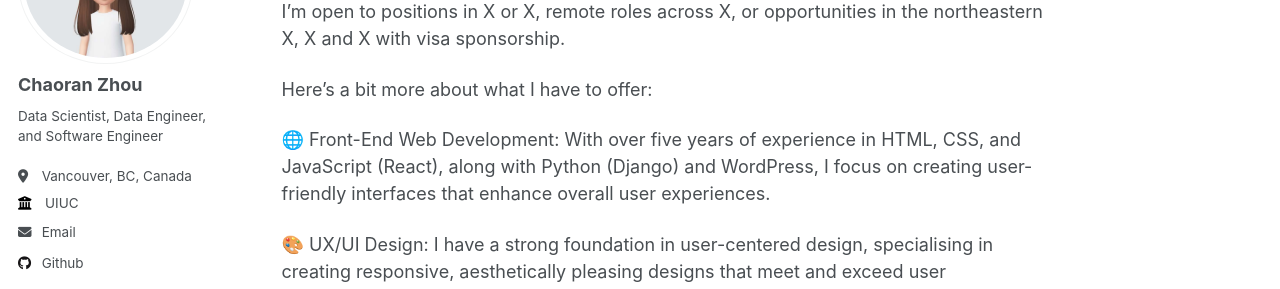
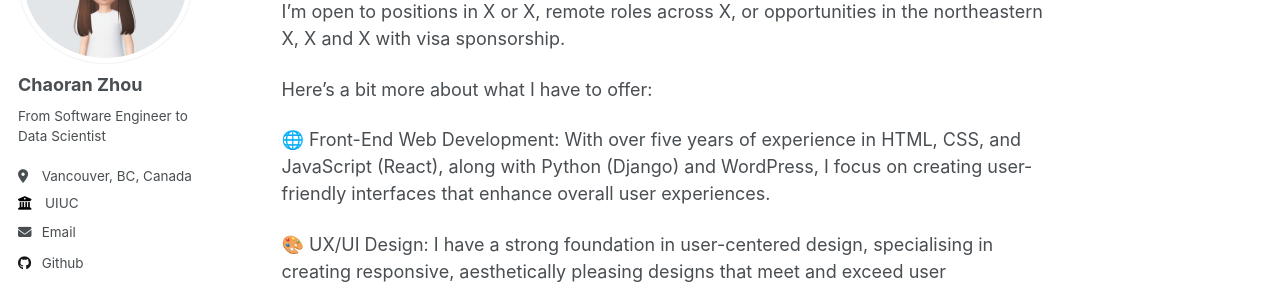
Before and after one commit to ranranrunforit/ranranrunforit.github.io, a Jekyll site: the page built from _pages/home.md, in a window 1280 px wide. Shown: the part 205-494 px from the top of the page. Built offline with Jekyll 4.4.1, drawn with Linux system fonts in a browser that asks for light colours.

Commit message:
Update _config.yml

```diff
--- a/_config.yml
+++ b/_config.yml
@@ -24,7 +24,7 @@ author:
   avatar           : "profile.png"
   name             : "Chaoran Zhou"
   pronouns         : # example: "she/her"
-  bio              : "Data Scientist, Data Engineer, and Software Engineer"
+  bio              : "From Software Engineer to Data Scientist"
   location         : "Vancouver, BC, Canada"
   employer         : "UIUC"
   uri              : # URL
```
